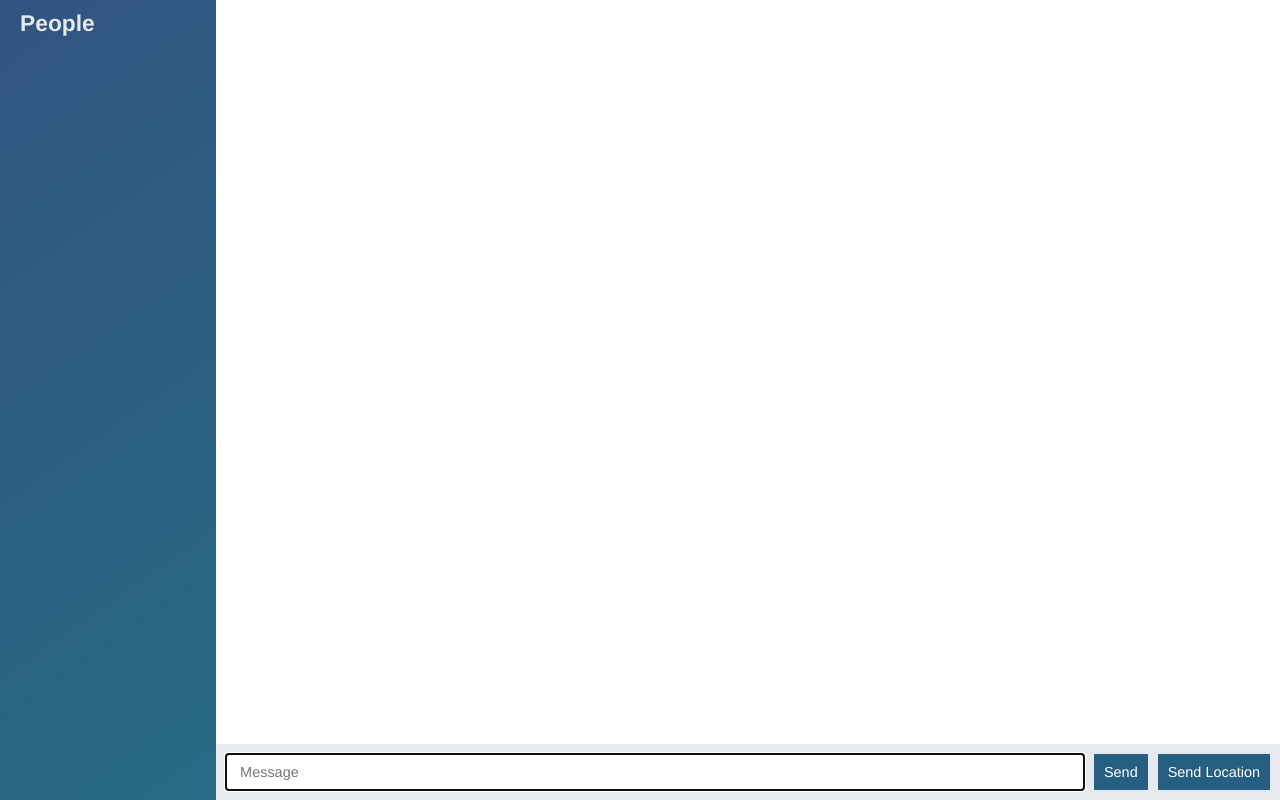
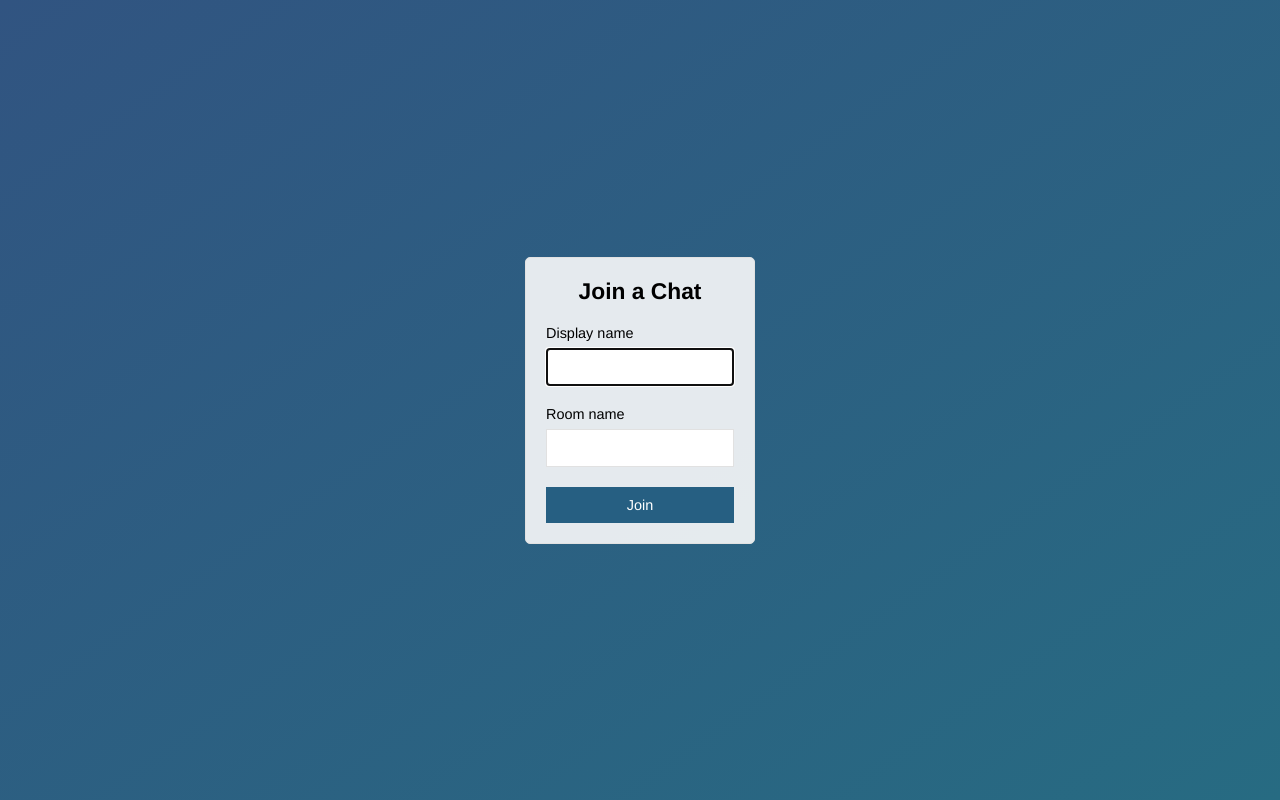
Before and after one commit to Jyotin03/node-course-to-chat-app, a website: page public/index.html in a window 1280 px wide. Drawn offline with nearby package versions, Linux system fonts and the light colour scheme; no server answers.

Commit message:
Add join page that submits to chat.html

```diff
--- a/public/index.html
+++ b/public/index.html
@@ -1,60 +1,31 @@
 <!DOCTYPE html>
+
 <html>
-
     <head>
         <meta charset="utf-8" />
+        <title>join | ChatApp</title>
         <link rel="stylesheet" href="/css/styles.css" />
+        <meta name="viewport" content="width=device-width, initial-scale=1, user-scalable=no" />
     </head>
-
-<body class="chat">
-  <div class="chat__sidebar">
-    <h3>People</h3>
-    <div id="users"></div>
+    <body class="centered-form">
+        <div class="centered-form__form">
+          <form action="/chat.html">
+            <div class="form-field">
+                <h3>Join a Chat</h3>
+            </div>
+            <div class="form-field">
+                <label>Display name</label>
+                <input type="text" name="name" autofocus />
+            </div>
+            <div class="form-field">
+                <label>Room name</label>
+                <input type="text" name= "room"/>
+            </div>
+            <div class="form-field">
+                <button>Join</button>
+            </div>
+           </form>
         </div>
 
-  <div class="chat__main">
-      <ol id="messages" class="chat__messages"></ol>
-      <div class="chat__footer">
-          <form id="message-form">
-              <input name= "message" type="text" placeholder=" Message" autofocus autocomplete="off"/>
-              <button>Send</button>
-           </form>
-           <button id="Send-location">Send Location</button>
-      </div>
-
-  </div>
-
-  <script id="message-template" type="text/template">
-  <li class= "message">
-    <div class="message__title">
-    <h4> {{from}}</h4>
-    <span>{{createdAt}} </span>
-    </div>
-    <div class="message__body">
-    <p>{{text}}</p>
-    </div>
-  </li>
-  </script>
-
-
-  <script id="location-message-template" type="text/template">
-    <li class= "message">
-      <div class="message__title">
-      <h4> {{from}}</h4>
-      <span>{{createdAt}} </span>
-      </div>
-      <div class="message__body">
-      <p>
-        <a href="{{url}}" target="_blank">My current location </a>
-      </p>
-      </div>
-    </li>
-    </script>
-
-  <script src="/socket.io/socket.io.js"></script>
-  <script src="/js/libs/jquery-3.2.1.min.js"></script>
-  <script src="/js/libs/moment.js"></script>
-  <script src="/js/libs/mustache.js"></script>
-  <script src="/js/index.js"></script>
     </body>
 </html>
```
Also changed, not shown: public/chat.html (added, +63 -0 lines), public/js/chat.js (renamed from public/js/index.js). Lines whose indentation alone changed are shown as unchanged.
